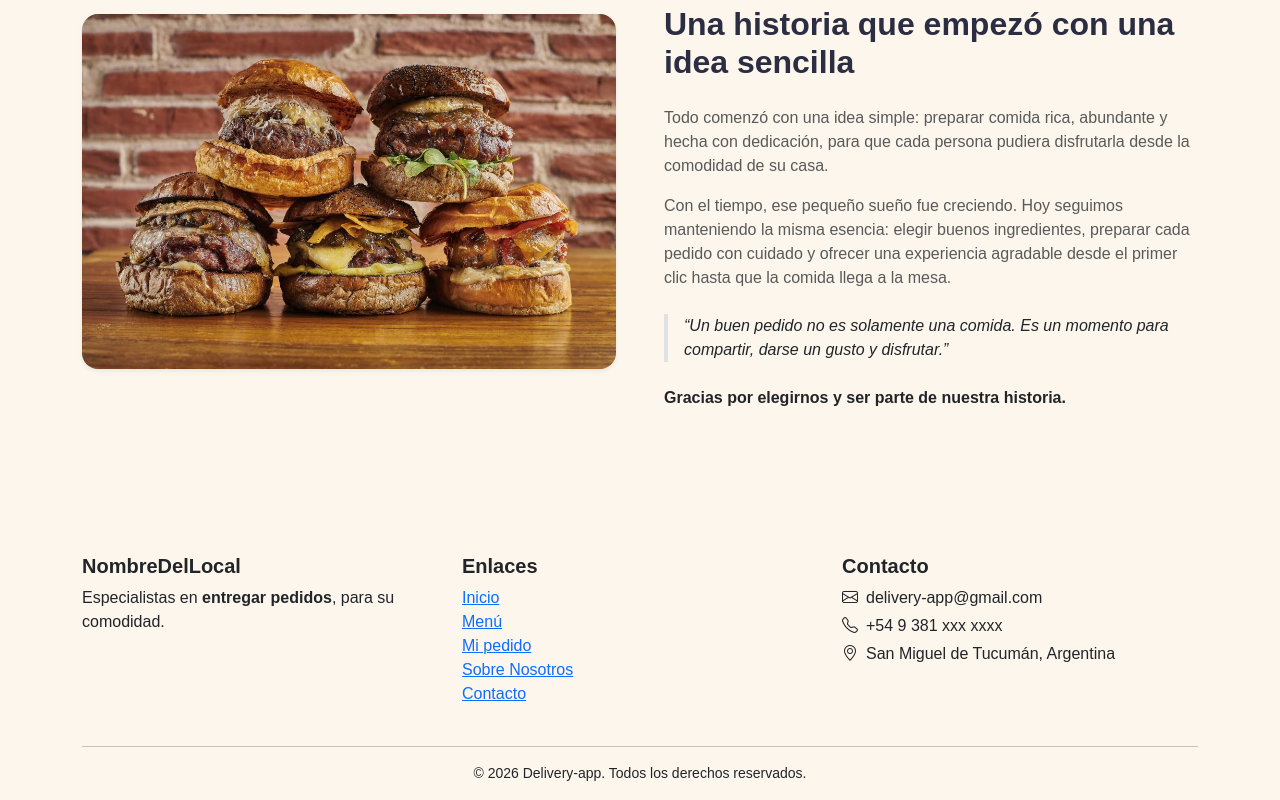
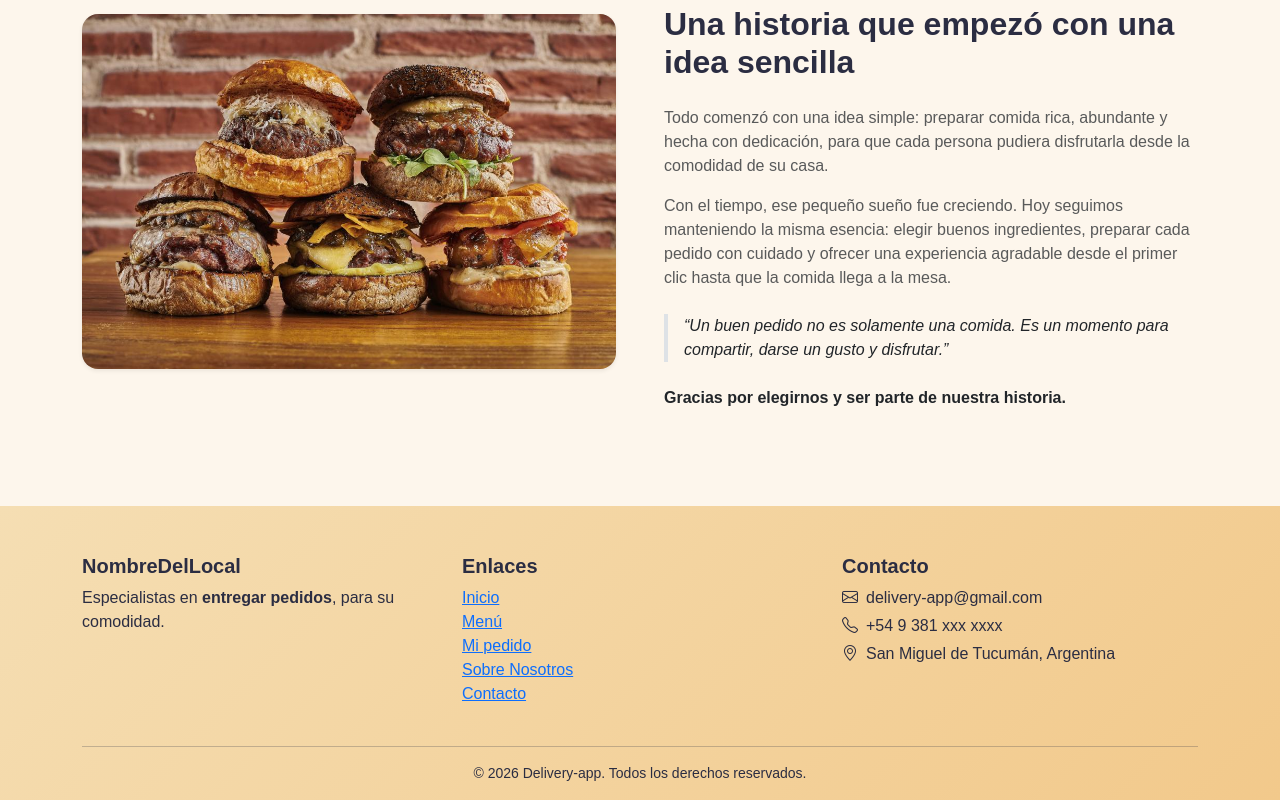
Before and after one commit to kevinfacultad2025-blip/Delivery-app-Frontend, a React (Vite) app: page / in a window 1280 px wide. Shown: the part 875-1675 px from the top of the page. Built offline with nearby package versions, Linux system fonts and the light colour scheme.

Commit message:
fix: contenedor footer sin color

```diff
--- a/src/App.css
+++ b/src/App.css
@@ -24,7 +24,7 @@ body {
 }
 
 /* =========================================================
-   PRESENTACIÓN
+    PRESENTACIÓN
 ========================================================= */
 
 .intro-screen {
@@ -71,7 +71,7 @@ body {
 }
 
 /* =========================================================
-   HERO
+    HERO
 ========================================================= */
 
 .hero {
@@ -124,8 +124,24 @@ body {
   box-shadow: none;
 }
 
+/* =============================
+    FOOTER
+================================ */
+
+.brand-footer {
+  background:
+    linear-gradient(
+      135deg,
+      #f5deb3 0%,
+      #f2c98b 100%
+    );
+
+  color:
+    var(--secondary);
+}
+
 /* =========================
-   NAVBAR FLOTANTE
+    NAVBAR FLOTANTE
 ========================= */
 
 .brand-navbar {
```
